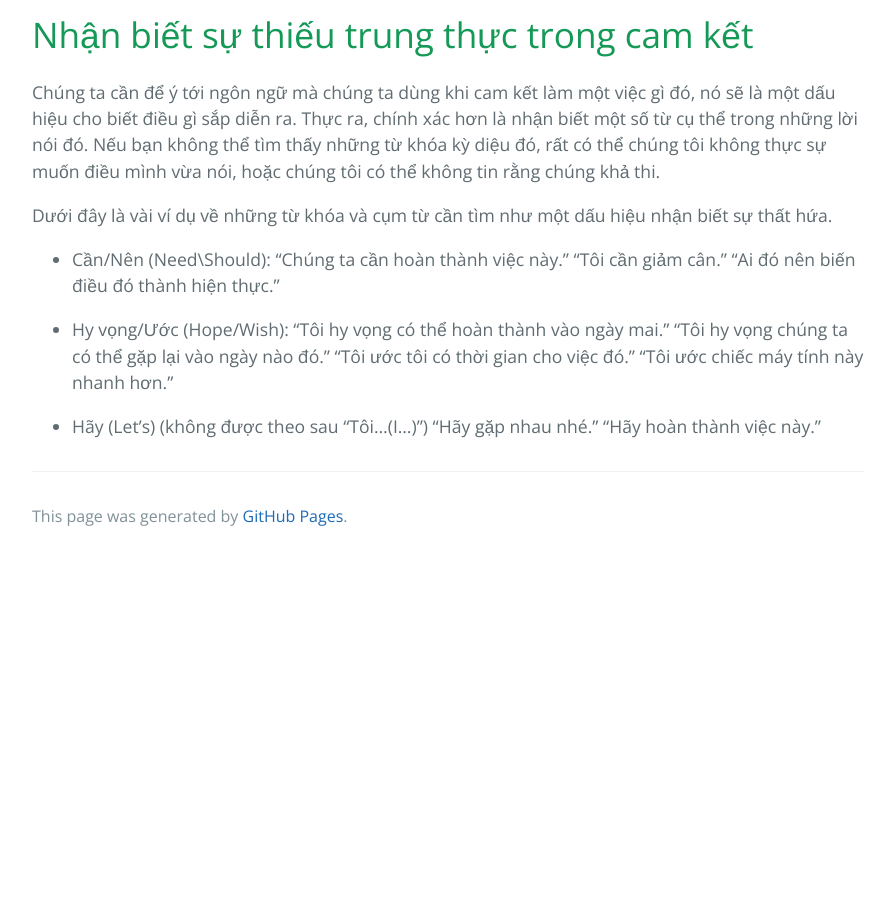
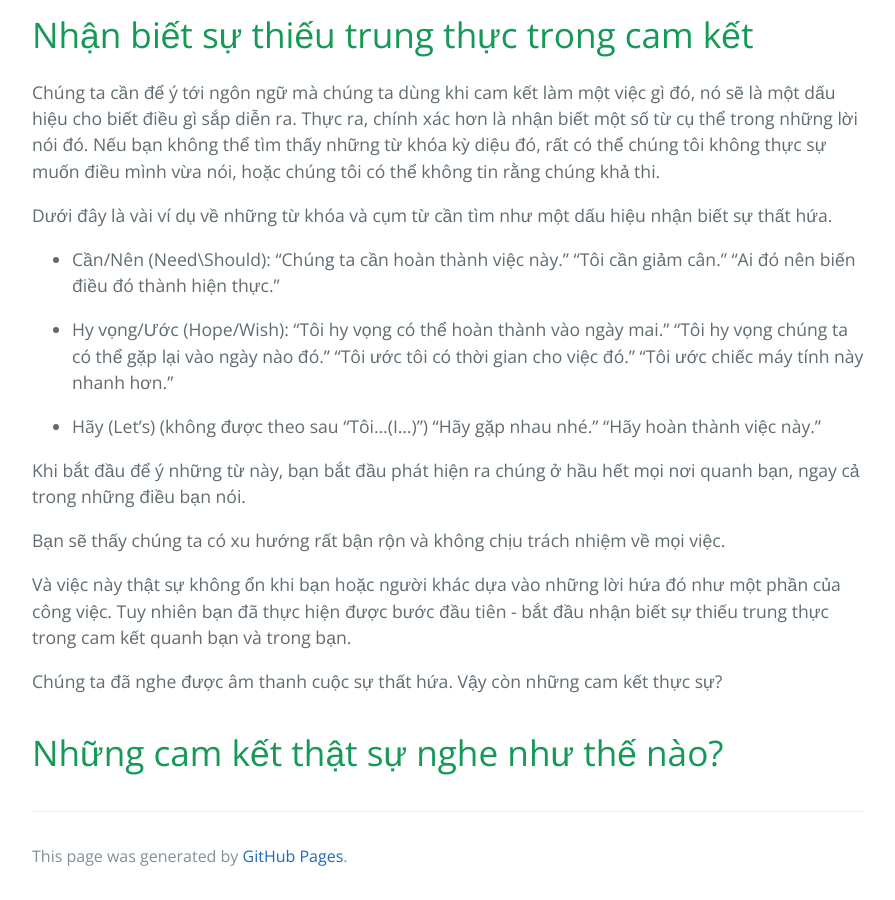
Before and after one commit to HaiBV/haibv.github.io, a Jekyll site: the page built from clean-coder/chapter-3-saying-yes.md, in a window 1280 px wide and 900 px high, scrolled down 2586 px. Shown: the whole window, without its empty margins (192-1087 px from the left). Built offline with Jekyll 4.4.1, drawn with Linux system fonts in a browser that asks for light colours; our own code applies the rules of GitHub Pages for plain Markdown files; before the commit the page ends 3146 px from its top, so only the background shows below that.

Commit message:
Book - The Clean Coder - Chapter 3 - Saying Yes

```diff
--- a/clean-coder/chapter-3-saying-yes.md
+++ b/clean-coder/chapter-3-saying-yes.md
@@ -63,3 +63,13 @@ Dưới đây là vài ví dụ về những từ khóa và cụm từ cần tì
 - Hy vọng/Ước (Hope/Wish): "Tôi hy vọng có thể hoàn thành vào ngày mai." "Tôi hy vọng chúng ta có thể gặp lại vào ngày nào đó." "Tôi ước tôi có thời gian cho việc đó." "Tôi ước chiếc máy tính này nhanh hơn."
 
 - Hãy (Let's) (không được theo sau "Tôi...(I...)") "Hãy gặp nhau nhé." "Hãy hoàn thành việc này."
+
+Khi bắt đầu để ý những từ này, bạn bắt đầu phát hiện ra chúng ở hầu hết mọi nơi quanh bạn, ngay cả trong những điều bạn nói.
+
+Bạn sẽ thấy chúng ta có xu hướng rất bận rộn và không chịu trách nhiệm về mọi việc.
+
+Và việc này thật sự không ổn khi bạn hoặc người khác dựa vào những lời hứa đó như một phần của công việc. Tuy nhiên bạn đã thực hiện được bước đầu tiên - bắt đầu nhận biết sự thiếu trung thực trong cam kết quanh bạn và trong bạn.
+
+Chúng ta đã nghe được âm thanh cuộc sự thất hứa. Vậy còn những cam kết thực sự?
+
+# Những cam kết thật sự nghe như thế nào?
```
